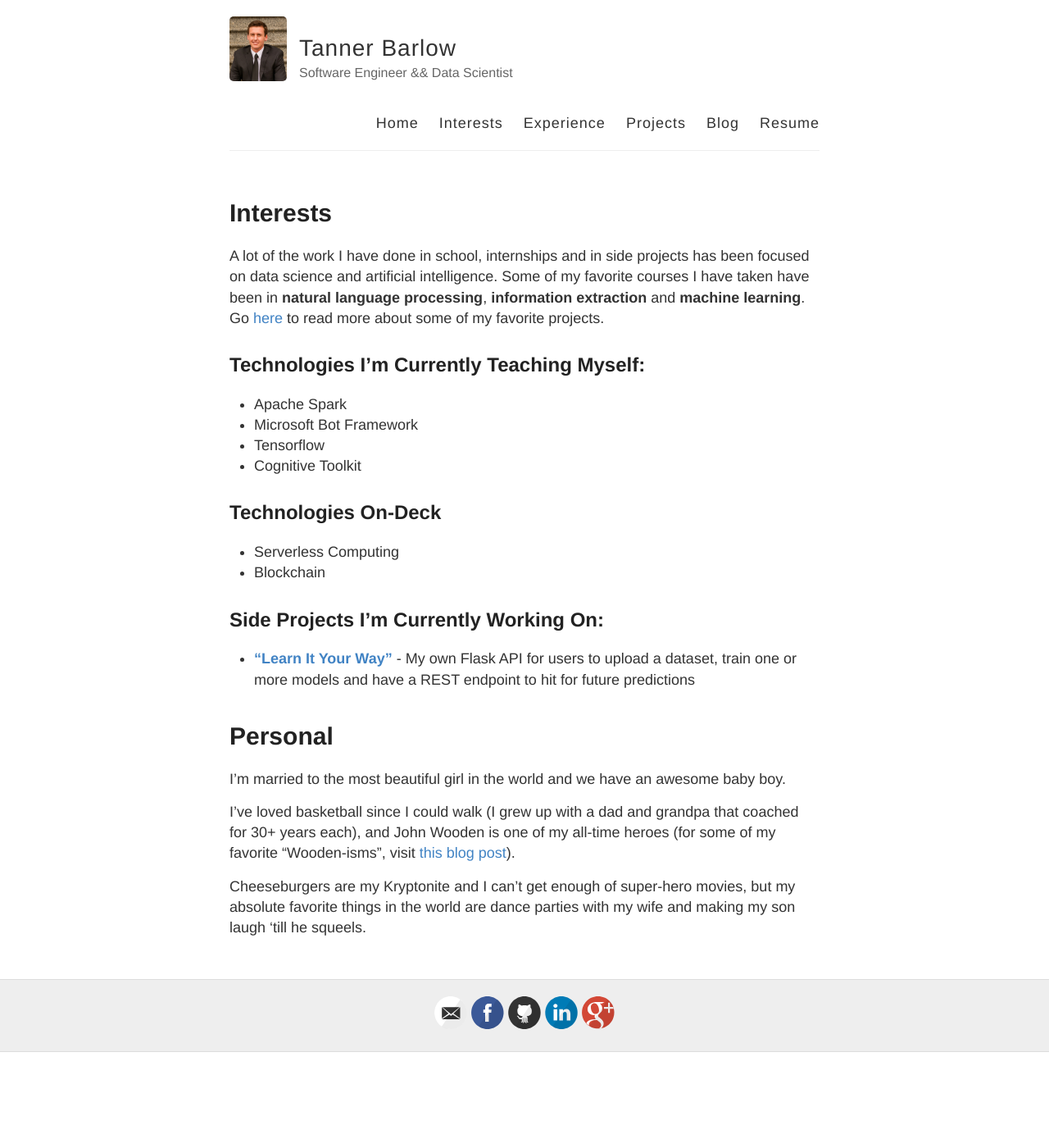
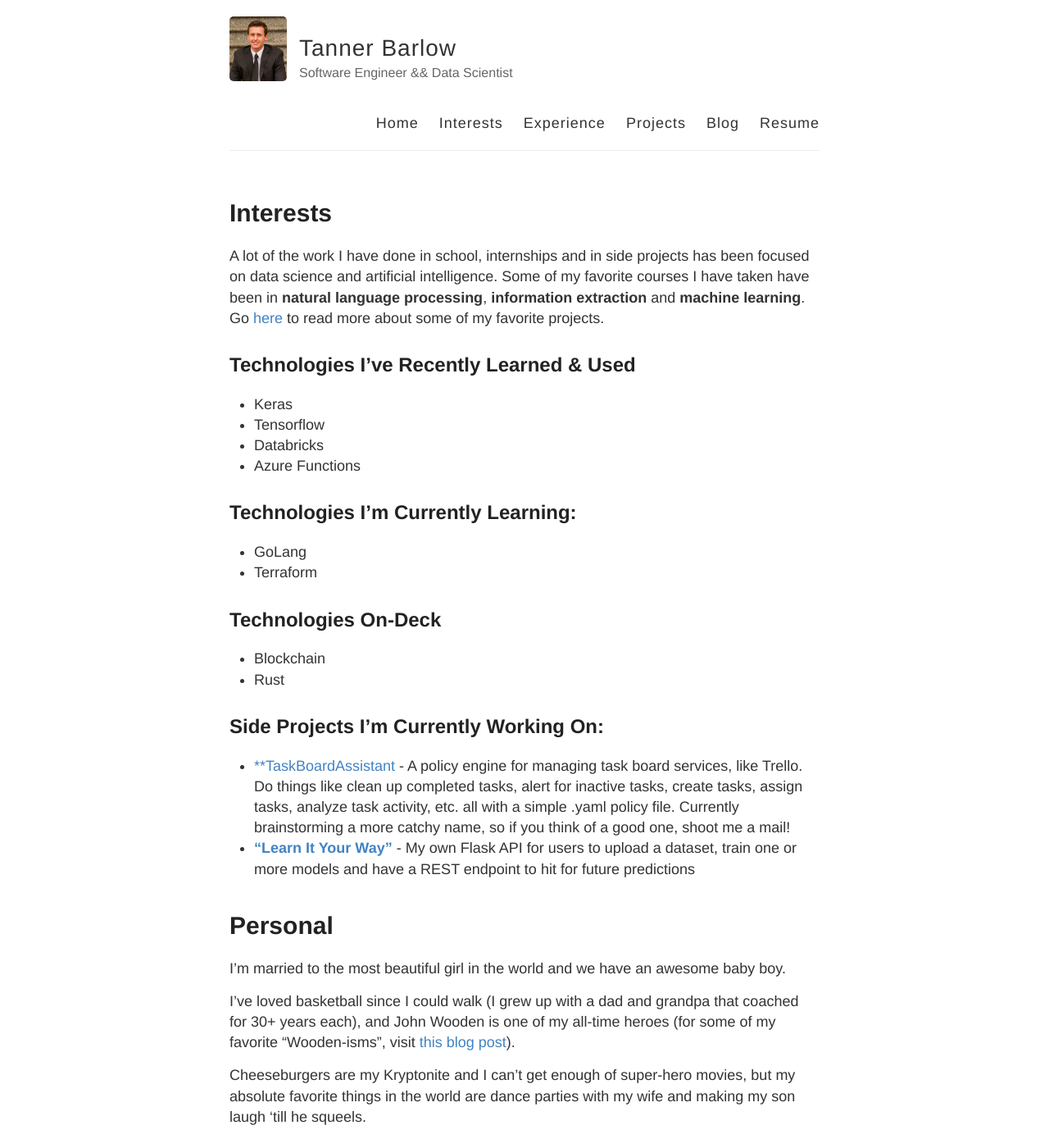
Before and after one commit to tbarlow12/tbarlow12.github.io, a Jekyll site: the page built from interests.md, in a window 1280 px wide and 1400 px high. Shown: the whole window at 82% size. Built offline with Jekyll 4.4.1, drawn with Linux system fonts in a browser that asks for light colours.

Commit message:
update interests

```diff
--- a/interests.md
+++ b/interests.md
@@ -6,17 +6,22 @@ permalink: /interests/
 
 A lot of the work I have done in school, internships and in side projects has been focused on data science and artificial intelligence. Some of my favorite courses I have taken have been in **natural language processing**, **information extraction** and **machine learning**. Go [here](projects.md) to read more about some of my favorite projects.
 
-## Technologies I'm Currently Teaching Myself:
-- Apache Spark
-- Microsoft Bot Framework
+## Technologies I've Recently Learned & Used
+- Keras
 - Tensorflow
-- Cognitive Toolkit
+- Databricks
+- Azure Functions
+
+## Technologies I'm Currently Learning:
+- GoLang
+- Terraform
 
 ## Technologies On-Deck
-- Serverless Computing
 - Blockchain
+- Rust
 
 ## Side Projects I'm Currently Working On:
+- [**TaskBoardAssistant](https://github.com/tbarlow12/task-board-assistant) - A policy engine for managing task board services, like Trello. Do things like clean up completed tasks, alert for inactive tasks, create tasks, assign tasks, analyze task activity, etc. all with a simple .yaml policy file. Currently brainstorming a more catchy name, so if you think of a good one, shoot me a mail!
 - [**"Learn It Your Way"**](https://github.com/tbarlow12/Learn-It-Your-Way) - My own Flask API for users to upload a dataset, train one or more models and have a REST endpoint to hit for future predictions
 
 # Personal
```
